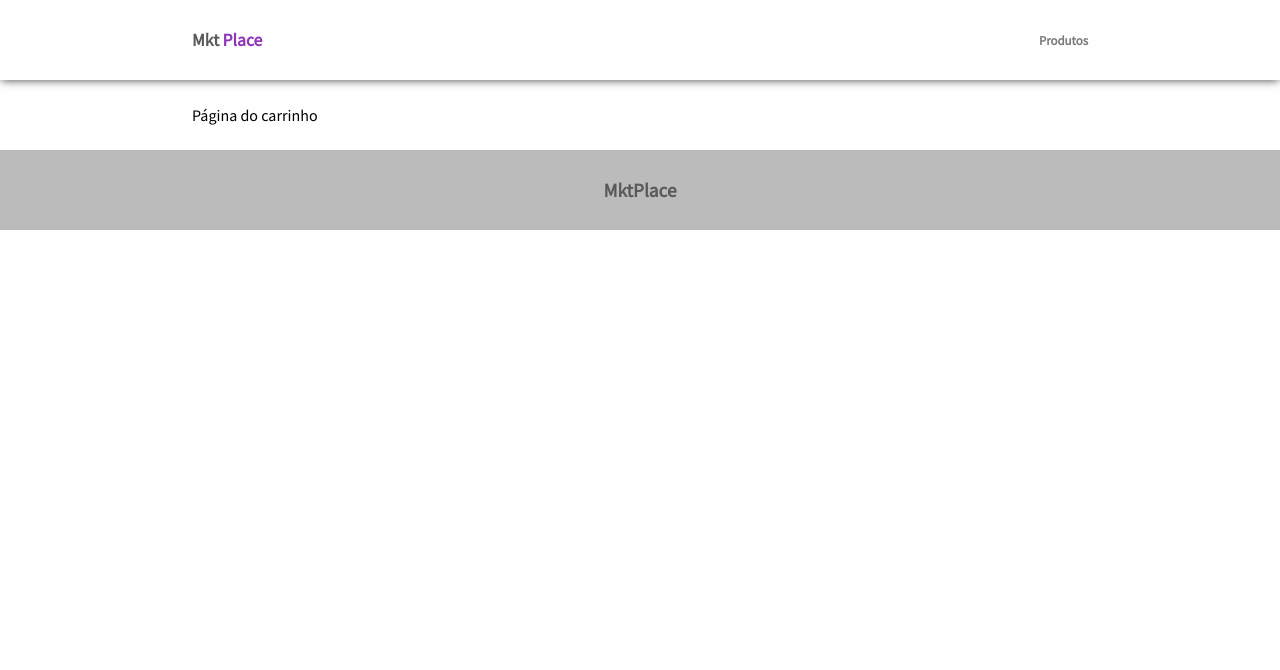
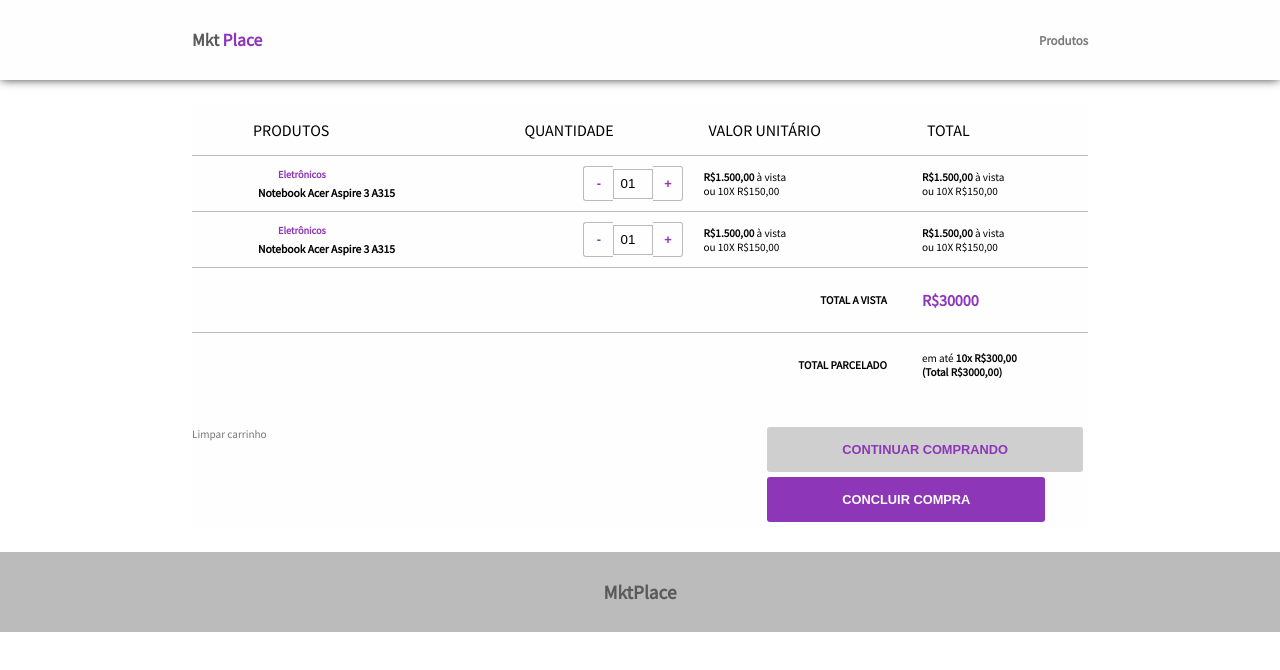
Before and after one commit to devleandrodias/desafio-ow-Interactive-frontend, a Vue app: page /cart in a window 1280 px wide. Shown: the top 670 px of the page. Built offline with nearby package versions, Linux system fonts and the light colour scheme.

Commit message:
início da grid de carrinho

```diff
--- a/src/components/templates/Main.vue
+++ b/src/components/templates/Main.vue
@@ -21,6 +21,7 @@ export default {};
     background-color: #fffeff;
     margin: 0 5%;
     height: auto;
+    overflow: scroll;
   }
 }
 </style>
--- /dev/null
+++ b/src/components/widgets/ShoppingCart.vue
@@ -0,0 +1,264 @@
+<template>
+  <div class>
+    <table cellspacing="0">
+      <thead>
+        <tr>
+          <th></th>
+          <th>Produtos</th>
+          <th>Quantidade</th>
+          <th>Valor Unitário</th>
+          <th>Total</th>
+        </tr>
+      </thead>
+      <tbody>
+        <tr>
+          <td>
+            <!-- <img
+            src="../../../assets/garbage.svg"
+            alt="shopping-cart"
+            height="15px"
+            style="cursor: pointer;"
+            />-->
+          </td>
+          <td class="product">
+            <span class="category">Eletrônicos</span>
+            <span class="product-item">Notebook Acer Aspire 3 A315</span>
+          </td>
+          <td>
+            <div class="buttons-calculator">
+              <button class="button-more-less button-less" type="button">-</button>
+              <input class="value-total" type="number" value="01" />
+              <button class="button-more-less button-more" type="button">+</button>
+            </div>
+          </td>
+
+          <td class="money">
+            <strong>R$1.500,00</strong> à vista
+            <br />ou 10X R$150,00
+          </td>
+          <td class="money">
+            <strong>R$1.500,00</strong> à vista
+            <br />ou 10X R$150,00
+          </td>
+        </tr>
+        <tr>
+          <td>
+            <!-- <img
+            src="../../../assets/garbage.svg"
+            alt="shopping-cart"
+            height="15px"
+            style="cursor: pointer;"
+            />-->
+          </td>
+          <td class="product">
+            <span class="category">Eletrônicos</span>
+            <span class="product-item">Notebook Acer Aspire 3 A315</span>
+          </td>
+          <td>
+            <div class="buttons-calculator">
+              <button class="button-more-less button-less" type="button">-</button>
+              <input class="value-total" type="number" value="01" />
+              <button class="button-more-less button-more" type="button">+</button>
+            </div>
+          </td>
+
+          <td class="money">
+            <strong>R$1.500,00</strong> à vista
+            <br />ou 10X R$150,00
+          </td>
+          <td class="money">
+            <strong>R$1.500,00</strong> à vista
+            <br />ou 10X R$150,00
+          </td>
+        </tr>
+      </tbody>
+      <tfoot>
+        <tr>
+          <td></td>
+          <td></td>
+          <td></td>
+          <td class="transform-up">Total a vista</td>
+          <td class="price-total">R$30000</td>
+        </tr>
+        <tr>
+          <td></td>
+          <td></td>
+          <td></td>
+          <td class="transform-up">Total Parcelado</td>
+          <td class="value-parceled">
+            em até
+            <strong>
+              10x R$300,00
+              <br />(Total R$3000,00)
+            </strong>
+          </td>
+        </tr>
+      </tfoot>
+    </table>
+    <div class="display-footer">
+      <div class="clean-cart">
+        <!-- <img
+            src="../../../assets/garbage.svg"
+            alt="shopping-cart"
+            height="15px"
+            style="cursor: pointer;"
+        />-->
+        <span class="clean-cart-text">Limpar carrinho</span>
+      </div>
+      <div class="buttons-continue-finnaly">
+        <button class="button continue">Continuar comprando</button>
+        <button class="button finnaly">Concluir compra</button>
+      </div>
+    </div>
+  </div>
+</template>
+
+
+
+<script>
+export default {};
+</script>
+
+<style>
+table {
+  text-align: left;
+  width: 100%;
+}
+
+th {
+  padding: 15px;
+  text-transform: uppercase;
+  font-weight: 500;
+}
+
+td {
+  border-top: 1px solid #bbbbbb;
+  padding: 10px;
+}
+
+.buttons-calculator {
+  display: flex;
+  align-items: center;
+  justify-content: right;
+}
+
+.value-total {
+  width: 40px;
+  height: 30px;
+  border: 0.5px solid #bbbbbb;
+  background-color: #fffeff;
+  padding: 2px;
+  text-align: right;
+}
+
+.button-more-less {
+  width: 30px;
+  height: 35px;
+  border: 0.5px solid #bbbbbb;
+  background-color: #fffeff;
+  padding: 2px;
+  outline: none;
+  cursor: pointer;
+}
+
+.button-more-less:hover {
+  transition: 0.2s ease-in;
+  color: #fff;
+  background-color: #8d36b8;
+}
+
+.button-more {
+  border-radius: 0 3px 3px 0;
+  border-left: none;
+  transition: 0.2s ease-out;
+}
+
+.button-more:hover {
+  border-radius: 0 3px 3px 0;
+  border-left: none;
+  transition: 0.2s ease-in;
+}
+
+.button-less {
+  border-radius: 3px 0px 0px 3px;
+  border-right: none;
+  transition: 0.2s ease-out;
+}
+
+.button-less:hover {
+  border-radius: 3px 0px 0px 3px;
+  border-right: none;
+  transition: 0.2s ease-in;
+}
+
+.price-total {
+  color: #8d36b8;
+  font-weight: bold;
+}
+
+.transform-up {
+  text-transform: uppercase;
+  font-size: 0.7em;
+  text-align: right;
+  font-weight: 600;
+  padding: 25px;
+}
+
+.product {
+  display: flex;
+  flex-direction: column;
+  align-items: baseline;
+  font-size: 0.8em;
+}
+
+.category {
+  font-size: 0.8em;
+  font-weight: 700;
+  color: #8d36b8;
+  padding-bottom: 5px;
+}
+
+.product-item {
+  font-size: 0.9em;
+  font-weight: 600;
+}
+
+.money {
+  font-size: 0.7em;
+}
+
+.button {
+  padding: 15px 75px;
+  border: none;
+  border-radius: 3px;
+  margin: 5px;
+  outline: none;
+  cursor: pointer;
+}
+
+.continue {
+  background-color: #cfcfcf;
+}
+
+.finnaly {
+  background-color: #8d36b8;
+  color: #fff;
+}
+
+.display-footer {
+  display: flex;
+  justify-content: space-between;
+  margin-top: 25px;
+}
+
+.value-parceled {
+  font-size: 0.7em;
+}
+
+.clean-cart-text {
+  font-size: 0.7em;
+  color: #777777;
+  font-weight: 500;
+  cursor: pointer;
+}
+</style>
--- a/src/views/Cart.vue
+++ b/src/views/Cart.vue
@@ -1,9 +1,15 @@
 <template>
-  <div class="cart">Página do carrinho</div>
+  <app-shopping-cart />
 </template>
 
 <script>
-export default {};
+import ShoppingCart from "../components/widgets/ShoppingCart";
+
+export default {
+  components: {
+    appShoppingCart: ShoppingCart
+  }
+};
 </script>
 
 <style>
--- a/src/views/Product.vue
+++ b/src/views/Product.vue
@@ -1,7 +1,5 @@
 <template>
-  <div class>
-    <app-card-product />
-  </div>
+  <app-card-product />
 </template>
 
 <script>
```
